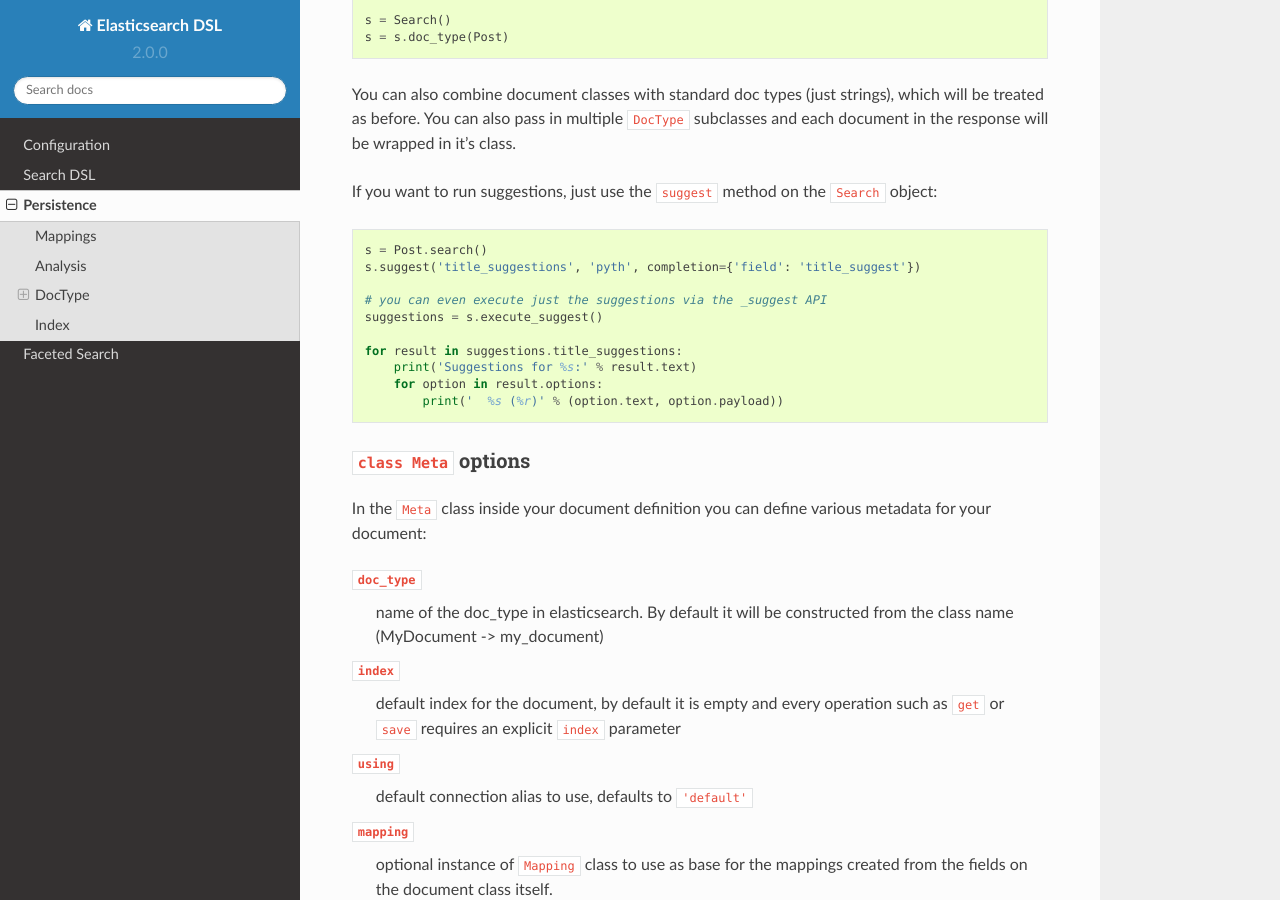
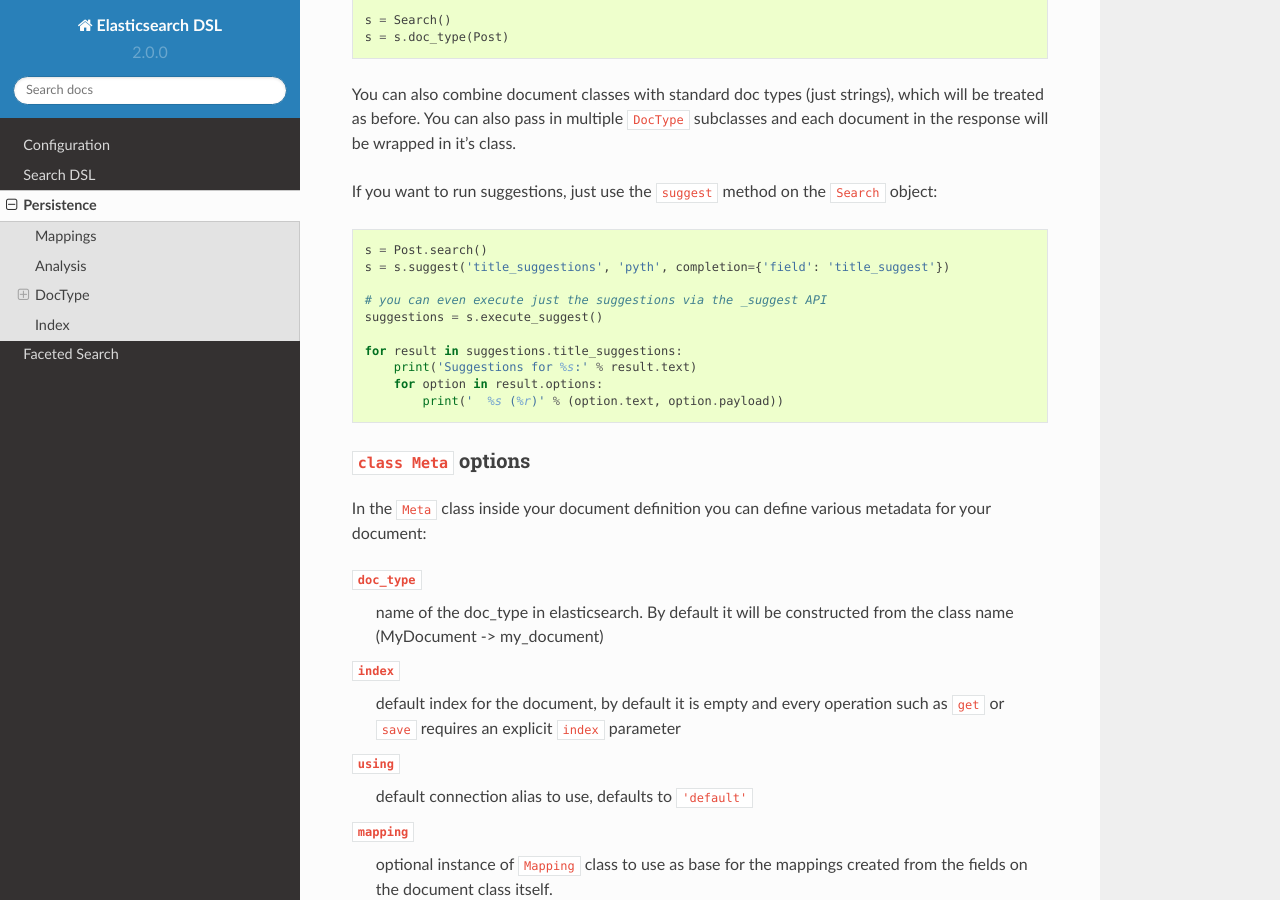
Before and after one commit to elastic/elasticsearch-dsl-py, a Sphinx documentation site: the page built from docs/persistence.rst, in a window 1280 px wide and 900 px high, scrolled down 5650 px. Built offline with Sphinx 7.4.7 and the Read the Docs theme 2.0.0, drawn with Linux system fonts in a browser that asks for light colours.

```diff
--- a/docs/persistence.rst
+++ b/docs/persistence.rst
@@ -318,7 +318,7 @@ If you want to run suggestions, just use the ``suggest`` method on the
 .. code:: python
 
     s = Post.search()
-    s.suggest('title_suggestions', 'pyth', completion={'field': 'title_suggest'})
+    s = s.suggest('title_suggestions', 'pyth', completion={'field': 'title_suggest'})
 
     # you can even execute just the suggestions via the _suggest API
     suggestions = s.execute_suggest()
```
